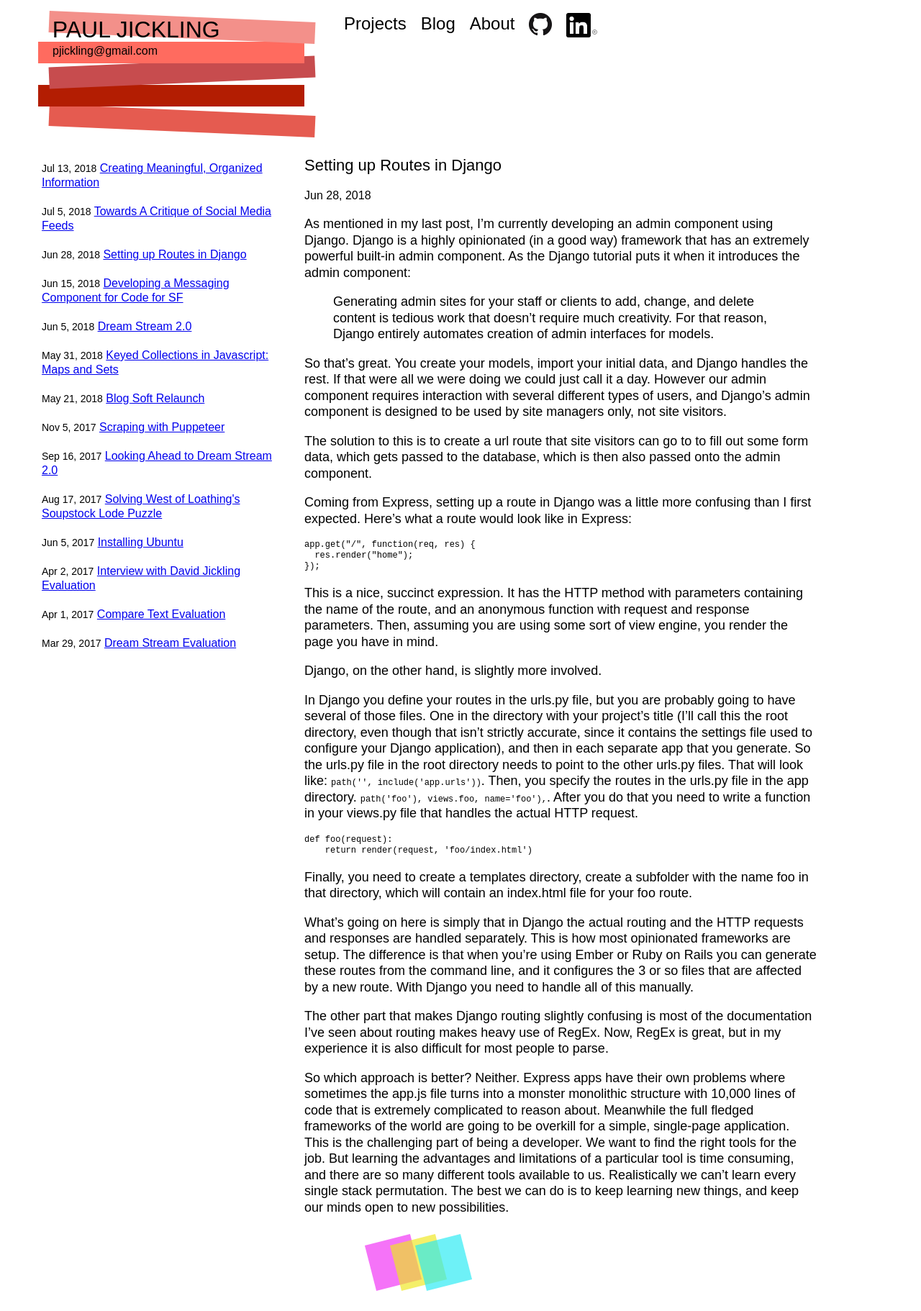
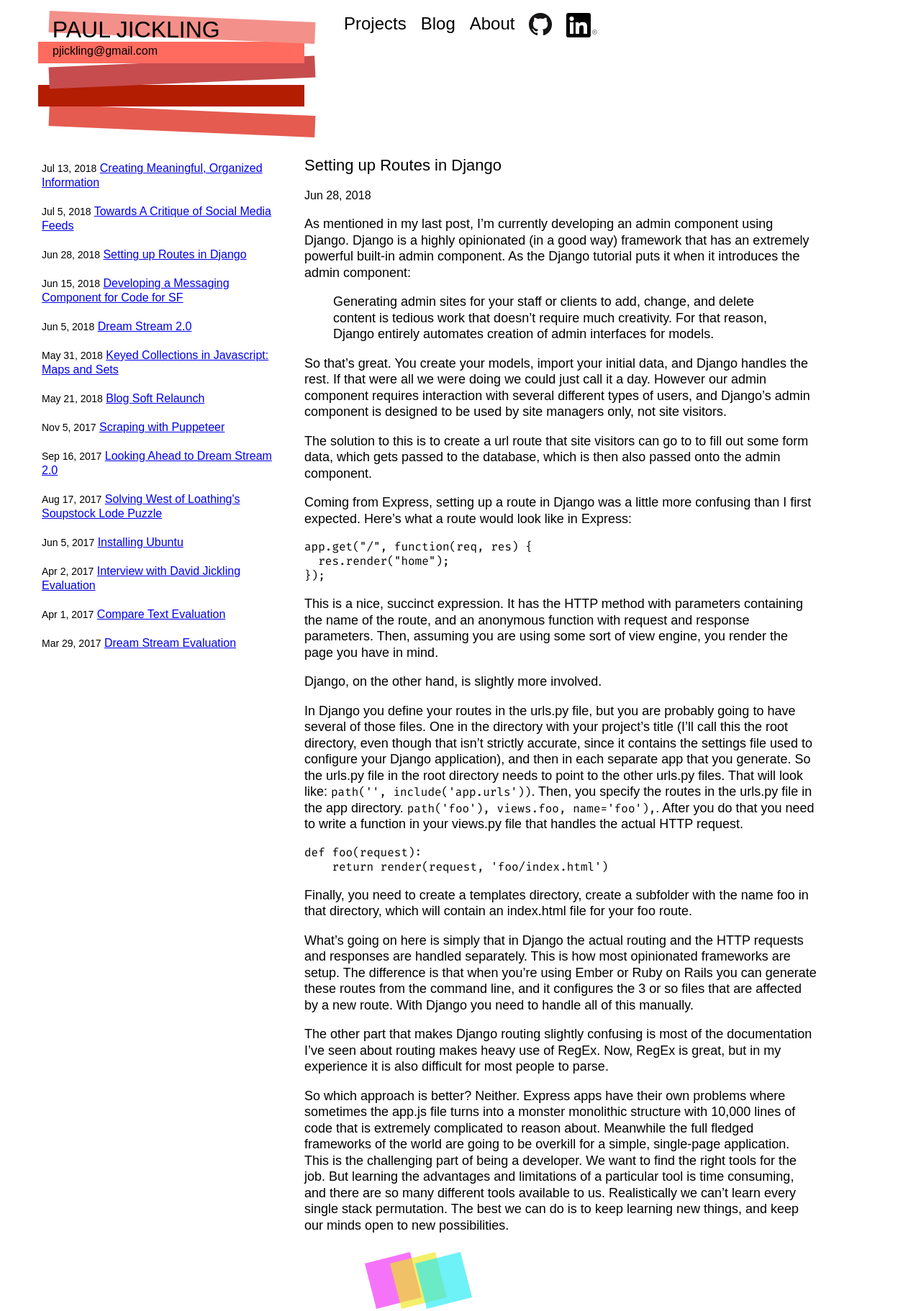
Before and after one commit to pauljickling/pauljickling.github.io, a Jekyll site: the page built from _posts/2018-06-28-django-routing.markdown, in a window 1280 px wide. Shown: the whole page at 72% size. Built offline with Jekyll 4.4.1, drawn with Linux system fonts in a browser that asks for light colours; some web fonts are replaced; before the commit the page ends 1797 px from its top, so only the background shows below that.

Commit message:
Added Fira Code Regular monospace font for code tags

```diff
--- a/assets/main.css
+++ b/assets/main.css
@@ -4,6 +4,11 @@
   -webkit-box-sizing: border-box;
      -moz-box-sizing: border-box;
           box-sizing: border-box;
+}
+
+@font-face {
+  font-family: 'Fira Code Regular';
+  src: url('/assets/FiraCode-Regular.ttf');
 }
 
 body {
@@ -25,7 +30,8 @@ img {
 }
 
 pre, code {
-  font-size: 12px;
+  font-family: 'Fira Code Regular', monospace;
+  font-size: 16px;
   white-space: pre-wrap;
 }
 
```
Also changed, not shown: assets/FiraCode-Regular.ttf (added).
